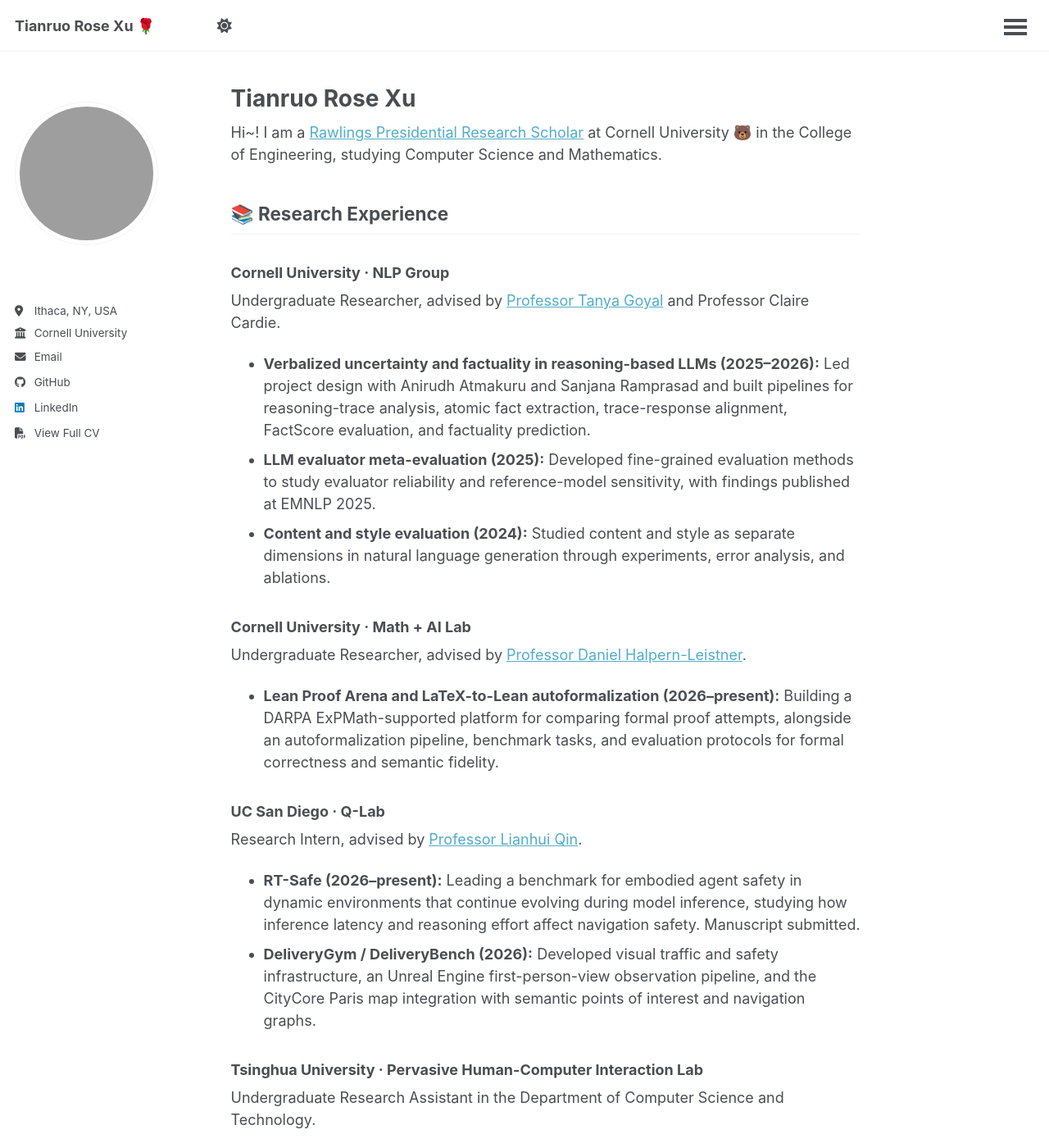
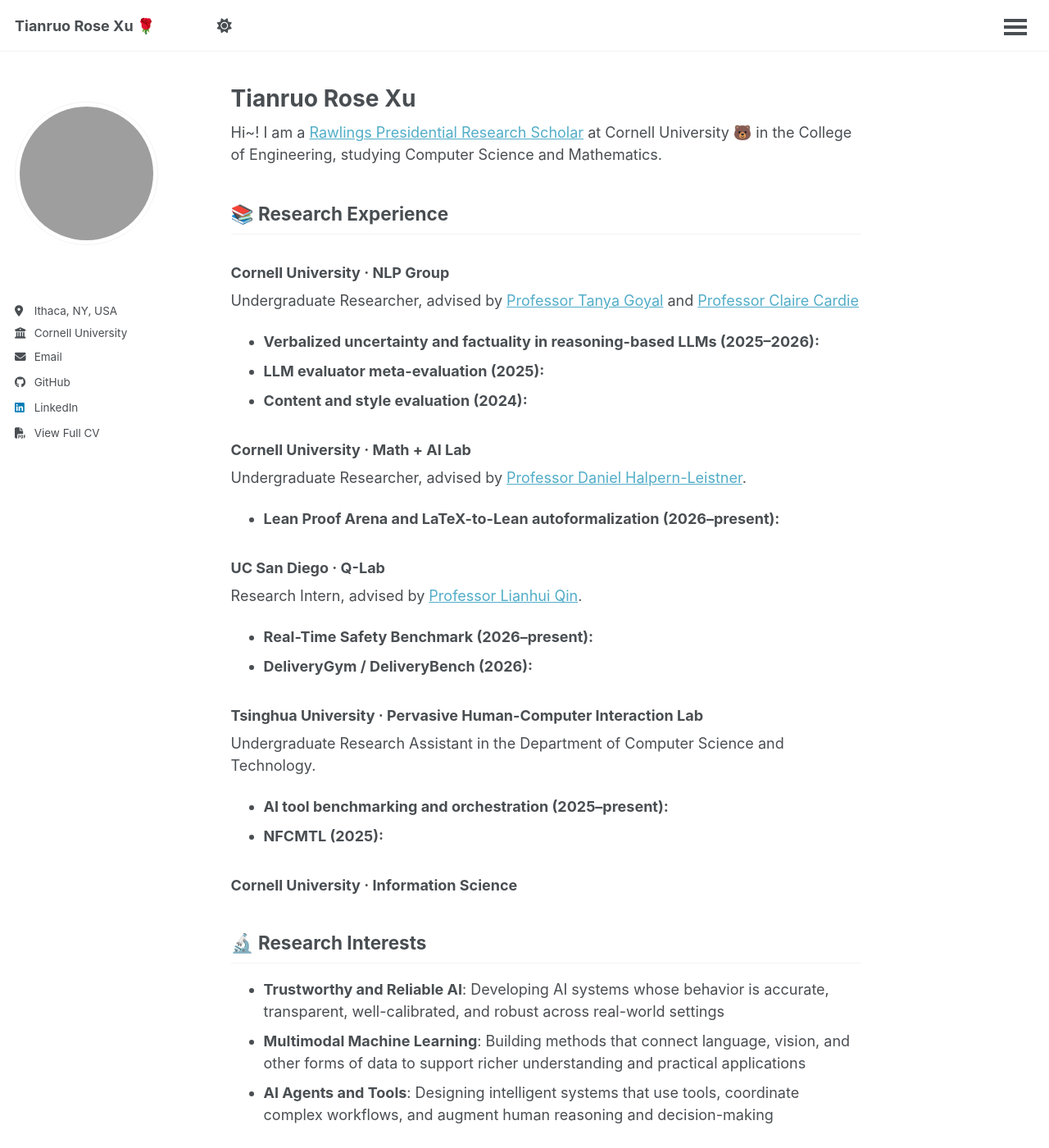
Before and after one commit to XTRose29/xtrose29.github.io, a Jekyll site: the page built from _pages/about.md, in a window 1280 px wide and 1400 px high. Shown: the whole window at 82% size. Built offline with Jekyll 4.4.1, drawn with Linux system fonts in a browser that asks for light colours; some of the changed text lies outside the part shown.

Commit message:
Update about.md

```diff
--- a/_pages/about.md
+++ b/_pages/about.md
@@ -13,35 +13,33 @@
 
 ### Cornell University · NLP Group
 
-Undergraduate Researcher, advised by <a href="https://tagoyal.github.io/" target="_blank" rel="noopener noreferrer">Professor Tanya Goyal</a> and Professor Claire Cardie.
+Undergraduate Researcher, advised by <a href="https://tagoyal.github.io/" target="_blank" rel="noopener noreferrer">Professor Tanya Goyal</a> and <a href="https://www.cs.cornell.edu/home/cardie/" target="_blank" rel="noopener noreferrer">Professor Claire Cardie</a>
 
-- **Verbalized uncertainty and factuality in reasoning-based LLMs (2025–2026):** Led project design with Anirudh Atmakuru and Sanjana Ramprasad and built pipelines for reasoning-trace analysis, atomic fact extraction, trace-response alignment, FactScore evaluation, and factuality prediction.
-- **LLM evaluator meta-evaluation (2025):** Developed fine-grained evaluation methods to study evaluator reliability and reference-model sensitivity, with findings published at EMNLP 2025.
-- **Content and style evaluation (2024):** Studied content and style as separate dimensions in natural language generation through experiments, error analysis, and ablations.
+- **Verbalized uncertainty and factuality in reasoning-based LLMs (2025–2026):**
+- **LLM evaluator meta-evaluation (2025):**
+- **Content and style evaluation (2024):**
 
 ### Cornell University · Math + AI Lab
 
 Undergraduate Researcher, advised by <a href="https://danielhl.github.io/" target="_blank" rel="noopener noreferrer">Professor Daniel Halpern-Leistner</a>.
 
-- **Lean Proof Arena and LaTeX-to-Lean autoformalization (2026–present):** Building a DARPA ExPMath-supported platform for comparing formal proof attempts, alongside an autoformalization pipeline, benchmark tasks, and evaluation protocols for formal correctness and semantic fidelity.
+- **Lean Proof Arena and LaTeX-to-Lean autoformalization (2026–present):**
 
 ### UC San Diego · Q-Lab
 
 Research Intern, advised by <a href="https://lianhui.ucsd.edu/" target="_blank" rel="noopener noreferrer">Professor Lianhui Qin</a>.
 
-- **RT-Safe (2026–present):** Leading a benchmark for embodied agent safety in dynamic environments that continue evolving during model inference, studying how inference latency and reasoning effort affect navigation safety. Manuscript submitted.
-- **DeliveryGym / DeliveryBench (2026):** Developed visual traffic and safety infrastructure, an Unreal Engine first-person-view observation pipeline, and the CityCore Paris map integration with semantic points of interest and navigation graphs.
+- **Real-Time Safety Benchmark (2026–present):**
+- **DeliveryGym / DeliveryBench (2026):**
 
 ### Tsinghua University · Pervasive Human-Computer Interaction Lab
 
 Undergraduate Research Assistant in the Department of Computer Science and Technology.
 
-- **AI tool benchmarking and orchestration (2025–present):** Developing tool retrieval, user-intent matching, and personalized tool selection for a platform that supports multi-tool workflows.
-- **NFCMTL (2025):** Contributed dataset preprocessing, baseline training, experiments, and model evaluation for multi-task nailfold capillaroscopy. Runner-up Best Paper at MICCAI 2025 Workshop MSB EMERGE.
+- **AI tool benchmarking and orchestration (2025–present):**
+- **NFCMTL (2025):**
 
 ### Cornell University · Information Science
-
-Undergraduate Research Assistant (2024), advised by Keigo Kusumegi and Professor Yian Yin. Studied how collaboration patterns affect Wikipedia content quality using data processing and K-means clustering.
 
 ## 🔬 Research Interests
 
```
